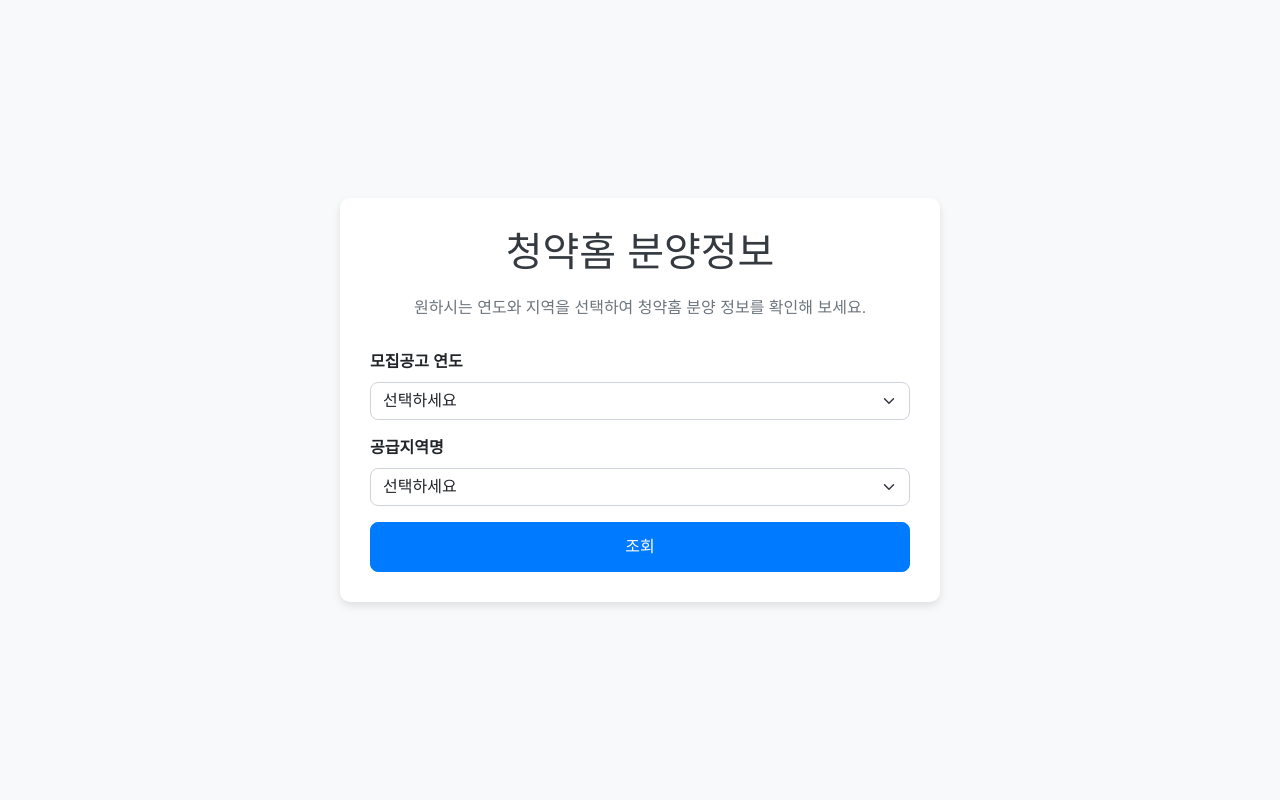
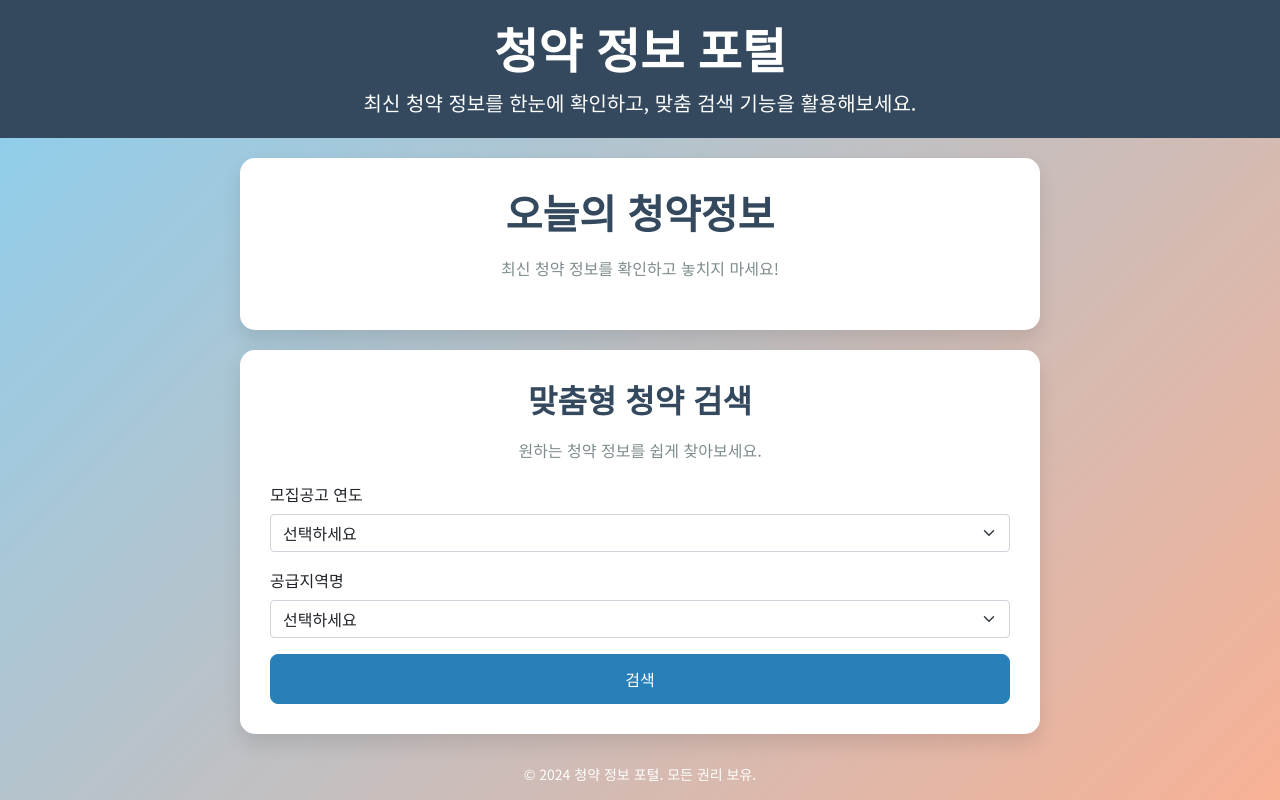
Before and after one commit to Hyunwoo0815/third_project, a Flask app: page / in a window 1280 px wide. Run offline with Flask 3, Linux system fonts and the light colour scheme; data that the repository does not hold is empty; some libraries are stand-ins or nearby versions.

Commit message:
Update index.html

```diff
--- a/templates/index.html
+++ b/templates/index.html
@@ -1,97 +1,175 @@
 <!DOCTYPE html>
 <html lang="ko">
 <head>
-    <script async src="https://pagead2.googlesyndication.com/pagead/js/adsbygoogle.js?client=ca-pub-3349170217265964"
-     crossorigin="anonymous"></script>
+    <script async src="https://pagead2.googlesyndication.com/pagead/js/adsbygoogle.js?client=ca-pub-3349170217265964" crossorigin="anonymous"></script>
     <meta charset="UTF-8">
     <meta name="viewport" content="width=device-width, initial-scale=1.0">
-    <title>청약홈 분양정보 조회</title>
+    <title>청약 정보 포털</title>
     <link rel="stylesheet" href="https://cdnjs.cloudflare.com/ajax/libs/bootstrap/5.1.3/css/bootstrap.min.css">
-    <link rel="stylesheet" href="https://cdnjs.cloudflare.com/ajax/libs/font-awesome/5.15.3/css/all.min.css"> <!-- Font Awesome for icons -->
+    <link href="https://fonts.googleapis.com/css2?family=Noto+Sans+KR:wght@400;700&display=swap" rel="stylesheet">
     <style>
-        /* 전체 화면 높이를 100%로 설정 */
         html, body {
-            height: 100%;
             margin: 0;
+            padding: 0;
+            font-family: 'Noto Sans KR', sans-serif;
+            background: linear-gradient(135deg, #89cff0, #f8b195);
+            min-height: 100vh;
         }
 
-        /* Flexbox를 사용하여 중앙 정렬 */
-        body {
+        .header {
+            text-align: center;
+            background-color: #34495e;
+            color: #ffffff;
+            padding: 20px 0; /* 위아래 간격을 동일하게 설정 */
             display: flex;
+            flex-direction: column;
             justify-content: center;
             align-items: center;
-            background-color: #f8f9fa;
-            font-family: 'Arial', sans-serif;
         }
 
-        /* 컨테이너 스타일링 */
-        .container {
-            background-color: #ffffff;
-            border-radius: 10px;
-            box-shadow: 0 4px 8px rgba(0, 0, 0, 0.1);
-            padding: 30px;
-            max-width: 600px;
-            width: 100%;
+        .header h1 {
+            margin: 0;
+            font-size: 3rem; /* 글씨 크기 */
+            font-weight: 700;
+            color: #ffffff; /* 텍스트 컬러를 하얀색으로 설정 */
         }
 
-        /* 제목 스타일 */
-        h1 {
-            color: #343a40;
+        .header p {
+            margin: 10px 0 0; /* 제목과 설명 간격 */
+            font-size: 1.25rem; /* 설명 글씨 크기 */
+            font-weight: 400;
+        }
+
+        .section-container {
+            margin: 20px auto;
+            padding: 30px;
+            background: #ffffff;
+            border-radius: 15px;
+            box-shadow: 0 10px 20px rgba(0, 0, 0, 0.1);
+            max-width: 800px;
+            width: 95%;
+        }
+
+        h1, h2 {
+            color: #34495e;
             text-align: center;
+            margin-bottom: 20px;
+            font-weight: 700;
+        }
+
+        .info-text {
+            text-align: center;
+            color: #7f8c8d;
+            font-size: 16px;
             margin-bottom: 20px;
         }
 
-        /* 안내 문장 스타일 */
-        .info-text {
-            text-align: center;
-            color: #6c757d;
-            font-size: 16px;
-            margin-bottom: 30px;
+        .announcement-list {
+            list-style-type: none;
+            padding-left: 0;
         }
 
-        /* 폼 요소 스타일 */
-        .form-label {
-            font-weight: bold;
-        }
-        .form-select, .form-control {
+        .announcement-list li {
+            background-color: #ecf0f1;
+            padding: 15px;
             border-radius: 8px;
+            margin-bottom: 10px;
+            transition: transform 0.2s, box-shadow 0.2s;
         }
 
-        /* 버튼 스타일 */
+        .announcement-list li:hover {
+            transform: translateY(-3px);
+            box-shadow: 0 5px 15px rgba(0, 0, 0, 0.2);
+        }
+
+        .announcement-list li span {
+            font-weight: bold;
+            margin-right: 10px;
+            color: #2c3e50;
+        }
+
+        .announcement-list li a {
+            color: #2980b9;
+            text-decoration: none;
+            font-weight: 500;
+        }
+
+        .announcement-list li a:hover {
+            text-decoration: underline;
+        }
+
         .btn-primary {
-            background-color: #007bff;
-            border-color: #007bff;
+            background-color: #2980b9;
+            border-color: #2980b9;
             padding: 12px;
             font-size: 16px;
             border-radius: 8px;
-        }
-        .btn-primary:hover {
-            background-color: #0056b3;
-            border-color: #0056b3;
+            transition: background-color 0.2s, transform 0.2s;
         }
 
-        /* 푸터 스타일 */
+        .btn-primary:hover {
+            background-color: #1c5980;
+            transform: translateY(-3px);
+        }
+
         .footer {
             text-align: center;
             margin-top: 30px;
             font-size: 14px;
-            color: #6c757d;
+            color: #ffffff;
         }
-        .footer a {
-            color: #007bff;
-            text-decoration: none;
+
+        /* 반응형 디자인 */
+        @media (max-width: 768px) {
+            .section-container {
+                padding: 20px;
             }
-        .footer a:hover {
-            text-decoration: underline;
+
+            h1, h2 {
+                font-size: 1.5rem;
+            }
+
+            .btn-primary {
+                font-size: 14px;
+                padding: 10px;
+            }
+
+            .header h1 {
+                font-size: 2.5rem; /* 반응형 글씨 크기 조정 */
+            }
+
+            .header p {
+                font-size: 1rem;
+            }
         }
     </style>
 </head>
 <body>
+    <!-- 헤더 섹션 -->
+    <div class="header">
+        <h1>청약 정보 포털</h1>
+        <p>최신 청약 정보를 한눈에 확인하고, 맞춤 검색 기능을 활용해보세요.</p>
+    </div>
+
     <div class="container">
-        <h1>청약홈 분양정보</h1>
-        <!-- 안내 문장 추가 -->
-        <p class="info-text">원하시는 연도와 지역을 선택하여 청약홈 분양 정보를 확인해 보세요.</p>
+        <!-- 오늘의 청약정보 섹션 -->
+        <div class="section-container">
+            <h1>오늘의 청약정보</h1>
+            <p class="info-text">최신 청약 정보를 확인하고 놓치지 마세요!</p>
+            <ul class="announcement-list">
+                {% for i, (house_name, url) in enumerate(latest_house_links, start=1) %}
+                <li>
+                    <span>{{ i }}.</span>
+                    <a href="{{ url }}">{{ house_name }}</a>
+                </li>
+                {% endfor %}
+            </ul>
+        </div>
 
+        <!-- 맞춤형 청약 검색 섹션 -->
+        <div class="section-container">
+            <h2>맞춤형 청약 검색</h2>
+            <p class="info-text">원하는 청약 정보를 쉽게 찾아보세요.</p>
             <form action="/results" method="POST">
                 <div class="mb-3">
                     <label for="year" class="form-label">모집공고 연도</label>
@@ -124,8 +202,14 @@
                         <option value="경북">경북</option>
                     </select>
                 </div>
-            <button type="submit" class="btn btn-primary w-100">조회</button>
+                <button type="submit" class="btn btn-primary w-100">검색</button>
             </form>
+        </div>
+    </div>
+
+    <!-- 푸터 -->
+    <div class="footer">
+        <p>© 2024 청약 정보 포털. 모든 권리 보유.</p>
     </div>
 </body>
 </html>
```
Lines whose indentation alone changed are shown as unchanged.
